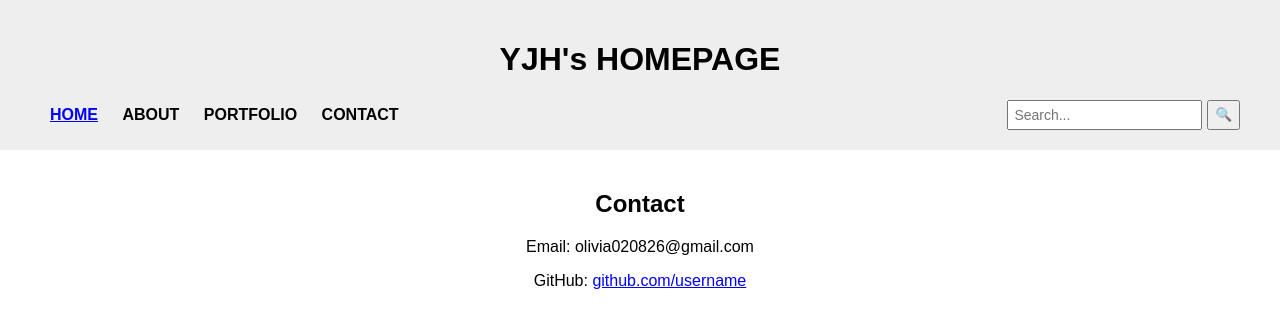
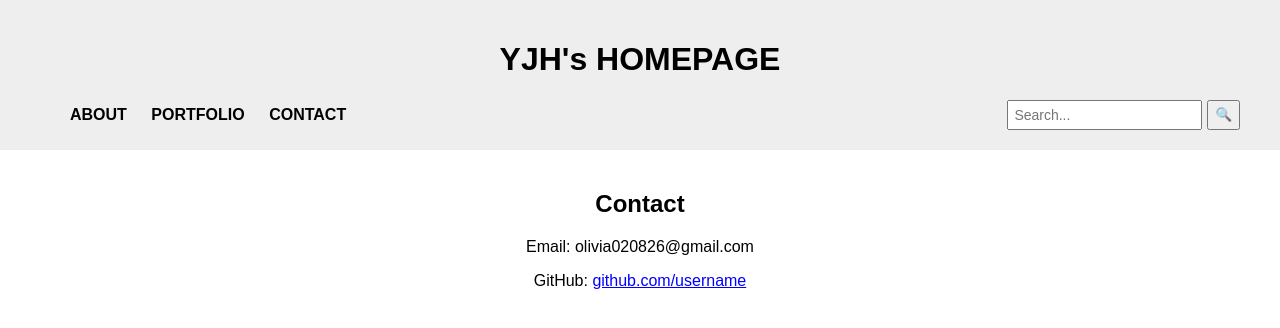
Before and after one commit to js7002/AI_office, a plain HTML site: page contact.html in a window 1280 px wide. Drawn offline with Linux system fonts and the light colour scheme.

Commit message:
Update contact.html

```diff
--- a/contact.html
+++ b/contact.html
@@ -10,7 +10,7 @@
     <h1>YJH's HOMEPAGE</h1>
     <nav>
         <div class="nav-left">
-            <a href="index.html" class="active">HOME</a>
+            <a href="index.html"</a>
             <a href="about.html">ABOUT</a>
             <a href="portfolio.html">PORTFOLIO</a>
             <a href="contact.html">CONTACT</a>
```
